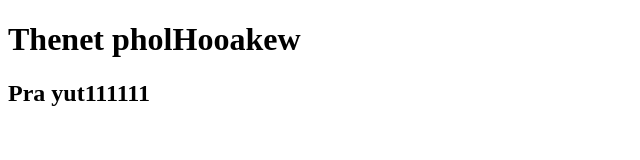
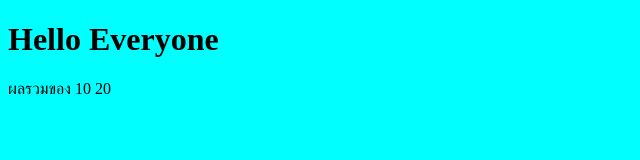
Before and after one commit to good394/ejejejejejnekebn, a plain HTML site: page index.html in a window 1280 px wide. Shown: the whole page, without its empty margins (0-640 px from the left). Drawn offline with Linux system fonts and the light colour scheme.

Commit message:
first commit

```diff
--- a/index.html
+++ b/index.html
@@ -3,10 +3,11 @@
 <head>
     <meta charset="UTF-8">
     <meta name="viewport" content="width=device-width, initial-scale=1.0">
-    <title>Document</title>
+    <title>Test Web</title>
+    <link rel="stylesheet" type="text/css" href="style.css">
 </head>
 <body>
-    <h1>Thenet pholHooakew</h1>
-    <h2>Pra yut111111</h2>
+    <h1>Hello Everyone</h1>
 </body>
+<script src="script.js"></script>
 </html>
--- /dev/null
+++ b/script.js
@@ -0,0 +1,11 @@
+// console.log("ธเนศพล หูแก้ว")
+// console.log("ปวช.1 เลขที่4")
+// console.log("เทคโนโลยีสารสนเทศ")
+// console.log("ตลาดคลองขวาง")
+// console.log("0612618875")
+// console.log("67219010006@thonburi.ac.th")
+// console.log("แพ็คของ,รับต่อกันดั้ม")
+
+//alert("welcome 2 webApp")
+
+document.writeln("ผลรวมของ 10 ", 10+10)
--- /dev/null
+++ b/style.css
@@ -0,0 +1,3 @@
+body{
+    background-color: aqua;
+}
```
